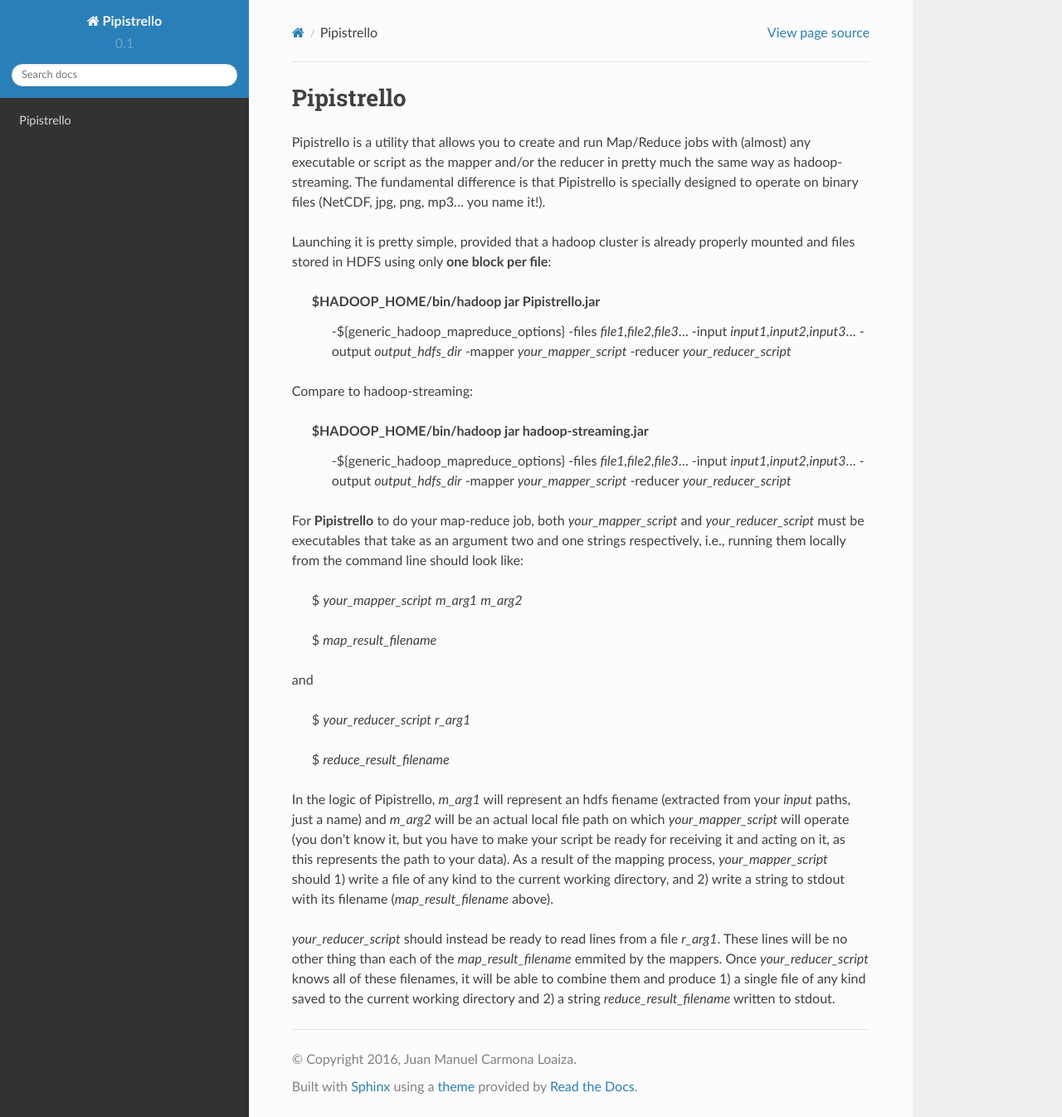
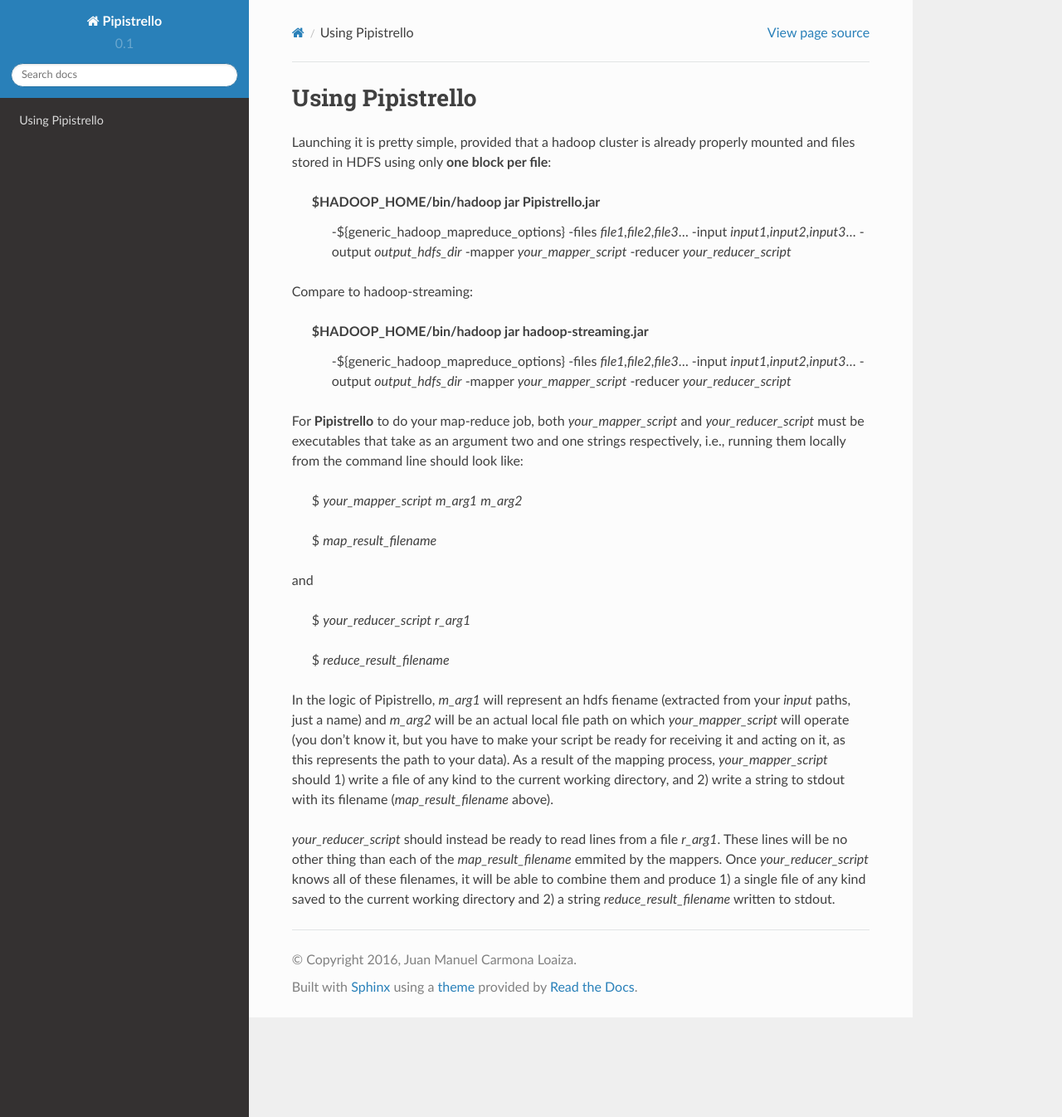
Before and after one commit to juanmcloaiza/Pipistrello, a Sphinx documentation site: the page built from docs/README.rst, in a window 1280 px wide and 1346 px high. Shown: the whole window at 83% size. Built offline with Sphinx 7.4.7 and the Read the Docs theme 2.0.0, drawn with Linux system fonts in a browser that asks for light colours; formulas are drawn with MathJax 3.

Commit message:
Update README.rst

```diff
--- a/docs/README.rst
+++ b/docs/README.rst
@@ -1,14 +1,8 @@
 .. _readme:
 
-Pipistrello
-===========
+Using Pipistrello
+=================
 
-
-Pipistrello is a utility that allows you to create and run Map/Reduce jobs with
-(almost) any executable or script as the mapper and/or the reducer in pretty much
-the same way as hadoop-streaming. The fundamental difference is that Pipistrello
-is specially designed to operate on binary files
-(NetCDF, jpg, png, mp3... you name it!).
 
 Launching it is pretty simple, provided that a hadoop cluster is already properly
 mounted and files stored in HDFS using only **one block per file**:
```
